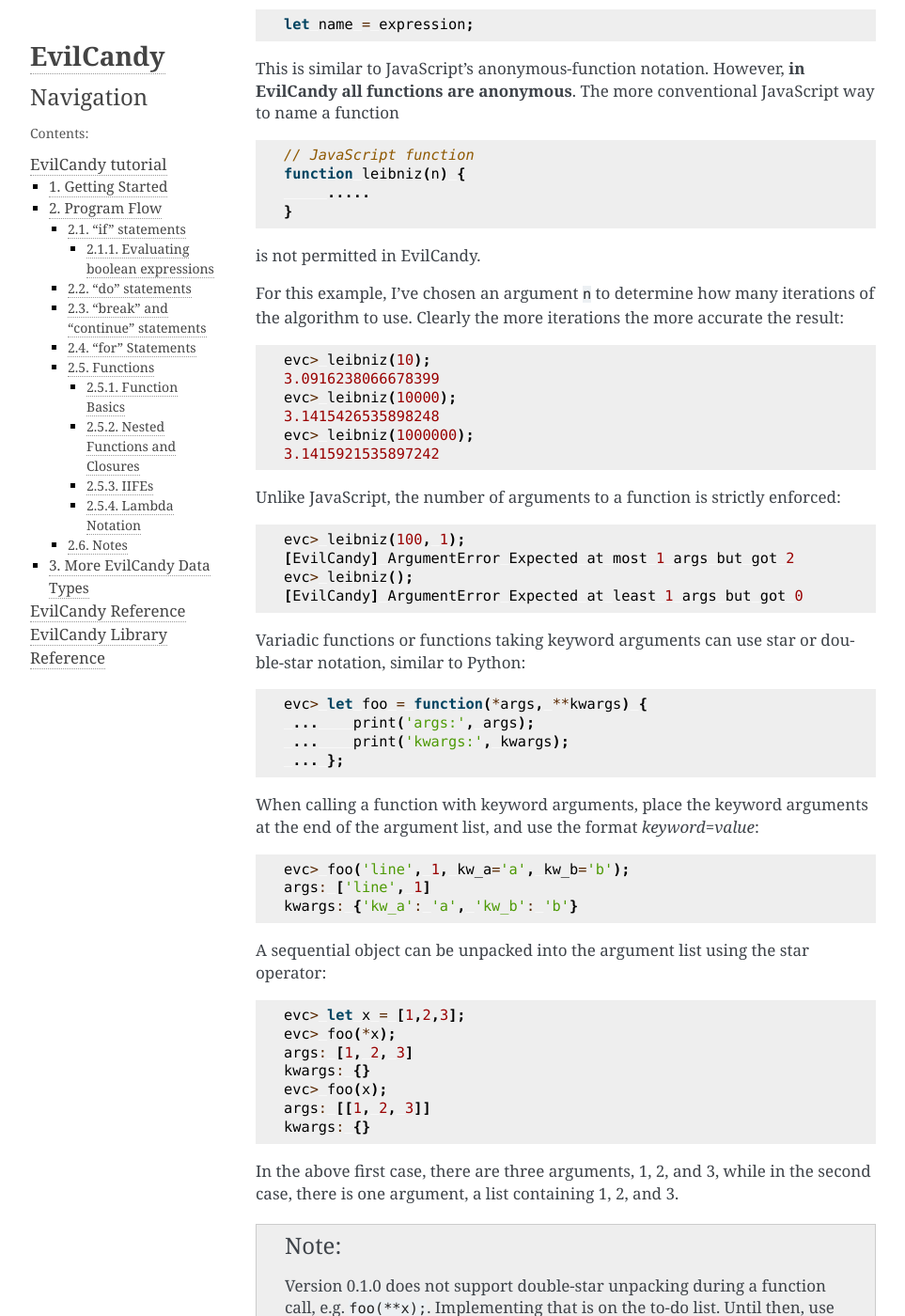
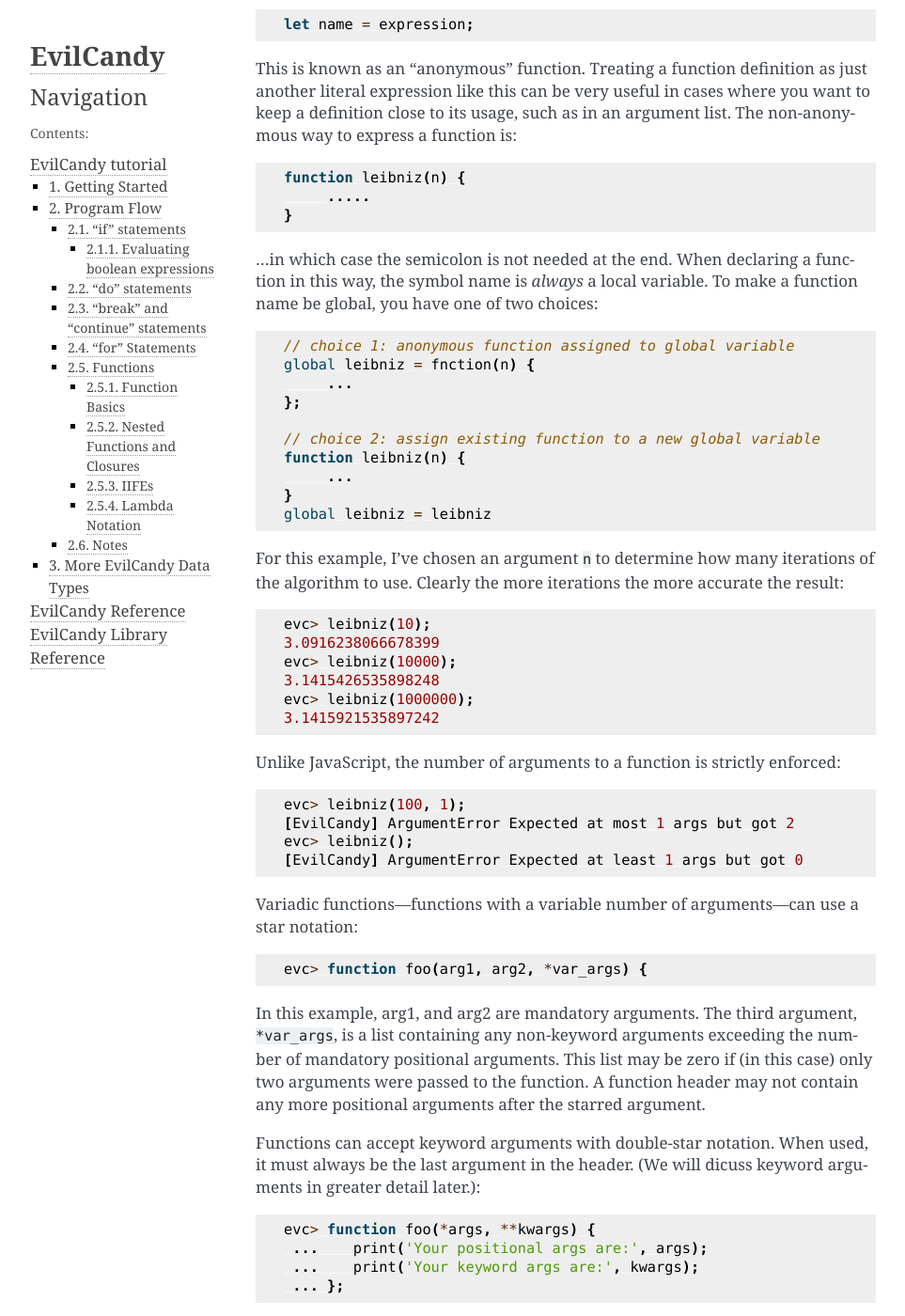
Before and after one commit to paul-bailey/EvilCandy, a Sphinx documentation site: the page built from Documentation/tutorial/program_flow.rst, in a window 1280 px wide and 1400 px high, scrolled down 6116 px. Shown: the whole window at 94% size, without its empty margins (148-1111 px from the left). Built offline with Sphinx 7.4.7, drawn with Linux system fonts in a browser that asks for light colours; some of the changed text lies outside the part shown.

Commit message:
Update tutorial with recent changes to function-call requirements.
..specifically the ability to use named-function syntax instead of
just anonymous function syntax.

```diff
--- a/Documentation/tutorial/program_flow.rst
+++ b/Documentation/tutorial/program_flow.rst
@@ -305,7 +305,7 @@
 every time we want to execute it.
 So we put it into a function as follows::
 
-   evc> let leibniz = function(n) {
+   evc> leibniz = function(n) {
     ...    let result = 0;
     ...    let num = 4.0;
     ...    let den = 1;
@@ -324,18 +324,29 @@
 
    let name = expression;
 
-This is similar to JavaScript's anonymous-function notation.
-However, **in EvilCandy all functions are anonymous**.
-The more conventional JavaScript way to name a function
+This is known as an "anonymous" function.  Treating a function definition
+as just another literal expression like this can be very useful in cases
+where you want to keep a definition close to its usage, such as in an
+argument list.  The non-anonymous way to express a function is::
 
-.. code-block:: js
-
-   // JavaScript function
    function leibniz(n) {
         .....
    }
 
-is not permitted in EvilCandy.
+...in which case the semicolon is not needed at the end.  When declaring
+a function in this way, the symbol name is *always* a local variable.
+To make a function name be global, you have one of two choices::
+
+   // choice 1: anonymous function assigned to global variable
+   global leibniz = fnction(n) {
+        ...
+   };
+
+   // choice 2: assign existing function to a new global variable
+   function leibniz(n) {
+        ...
+   }
+   global leibniz = leibniz
 
 For this example, I've chosen an argument ``n`` to determine
 how many iterations of the algorithm to use.  Clearly the
@@ -356,32 +367,45 @@
    evc> leibniz();
    [EvilCandy] ArgumentError Expected at least 1 args but got 0
 
-Variadic functions or functions taking keyword arguments
-can use star or double-star notation, similar to Python::
+Variadic functions—functions with a variable number of arguments—can
+use a star notation::
 
-   evc> let foo = function(*args, **kwargs) {
-    ...    print('args:', args);
-    ...    print('kwargs:', kwargs);
+   evc> function foo(arg1, arg2, *var_args) {
+
+In this example, arg1, and arg2 are mandatory arguments.  The third
+argument, ``*var_args``, is a list containing any non-keyword arguments
+exceeding the number of mandatory positional arguments.  This list may
+be zero if (in this case) only two arguments were passed to the function.
+A function header may not contain any more positional arguments after the
+starred argument.
+
+Functions can accept keyword arguments with double-star notation.  When
+used, it must always be the last argument in the header.  (We will dicuss
+keyword arguments in greater detail later.)::
+
+   evc> function foo(*args, **kwargs) {
+    ...    print('Your positional args are:', args);
+    ...    print('Your keyword args are:', kwargs);
     ... };
 
-When calling a function with keyword arguments, place the
+When invoking a function using keyword arguments, place the
 keyword arguments at the end of the argument list, and use
 the format *keyword=value*::
 
    evc> foo('line', 1, kw_a='a', kw_b='b');
-   args: ['line', 1]
-   kwargs: {'kw_a': 'a', 'kw_b': 'b'}
+   Your positional args are: ['line', 1]
+   Your keyword args are: {'kw_a': 'a', 'kw_b': 'b'}
 
-A sequential object can be unpacked into the argument list
-using the star operator::
+When invoking a function, a sequential object can be unpacked into the
+argument list using the star operator::
 
    evc> let x = [1,2,3];
    evc> foo(*x);
-   args: [1, 2, 3]
-   kwargs: {}
+   Your positional args are: [1, 2, 3]
+   Your keyword args are: {}
    evc> foo(x);
-   args: [[1, 2, 3]]
-   kwargs: {}
+   Your positional args are: [[1, 2, 3]]
+   Your keyword args are: {}
 
 In the above first case, there are three arguments, 1, 2, and 3,
 while in the second case, there is one argument, a list containing
@@ -445,7 +469,7 @@
 A function which returns a closure, then, is very powerful.
 Take, for instance, the following example::
 
-   evc> let multer = function(n) {
+   evc> function multer(n) {
     ...    return function(x) {
     ...            return x * n;
     ...    };
@@ -534,7 +558,10 @@
 
    I say "technically," because there are so few cases where reassigning
    a closure like this is useful that some programming languages like
-   Python do not even allow it [#]_.
+   Python do not even allow it [#]_.  Note that ``++`` is not an in-place
+   operator; integers are mutable.  So in this example, ``n++`` is just
+   syntactic sugar for ``n = n + 1;``.  That is, "n is reassigned to an
+   object whose value is one greater."
 
 4. If closure data is mutable, such as a list, then modifying (rather than
    reassigning) the closure data *will* effect the data in the outer scope::
```
Also changed, not shown: 1 other file.
